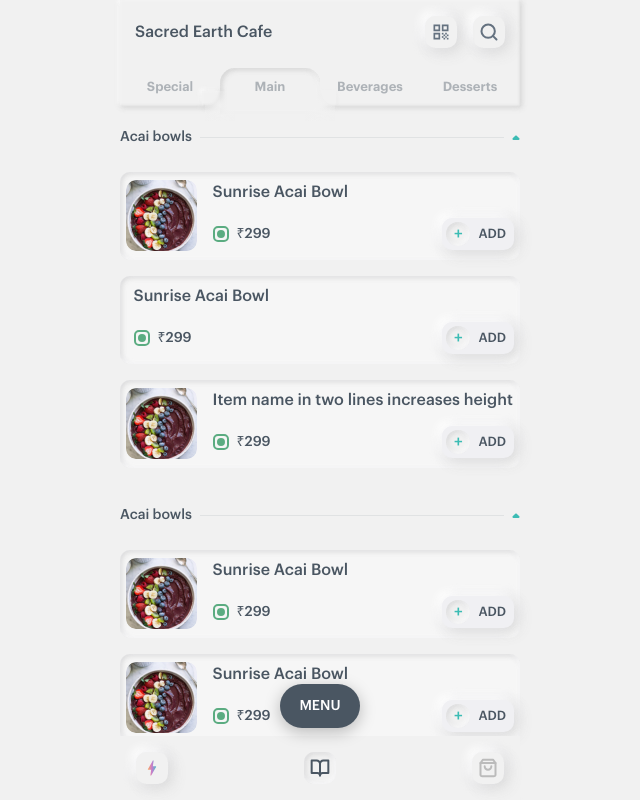
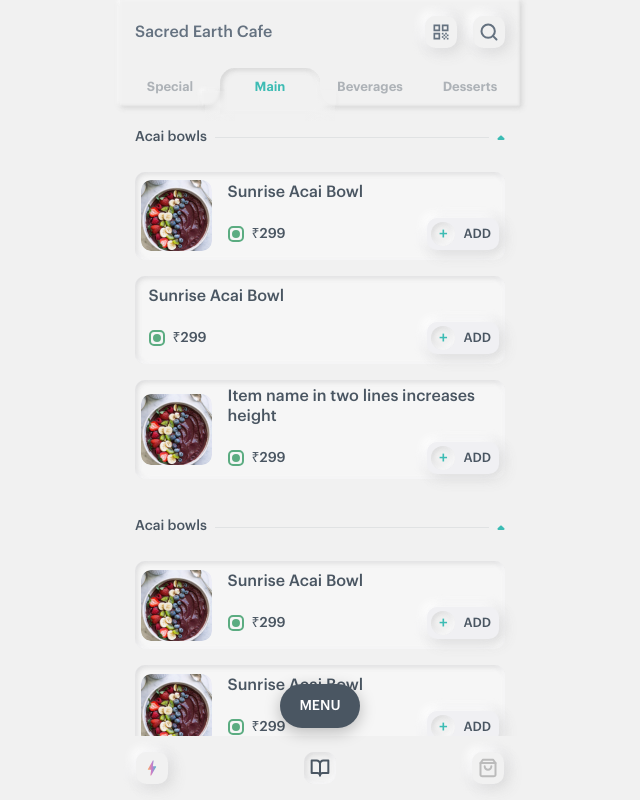
Before and after one commit to melnyk-cto/toastapp, a React (Create React App) app: page / in a window 1280 px wide. Shown: the top 800 px of the page, without its empty margins (320-960 px from the left). Built offline with nearby package versions, Linux system fonts and the light colour scheme.

Commit message:
fix: digit input

```diff
--- a/src/components/App/App.module.scss
+++ b/src/components/App/App.module.scss
@@ -8,7 +8,7 @@
 }
 
 main {
-  width:       100%;
-  flex:        1 0 auto;
-  padding-top: 106px;
+  width:   100%;
+  flex:    1 0 auto;
+  padding: 106px 15px 0 15px;
 }
--- a/src/components/common/Header/Header.module.scss
+++ b/src/components/common/Header/Header.module.scss
@@ -23,6 +23,7 @@
     justify-content: space-between;
     h3 {
       margin-bottom: 0;
+      color:         #657280;
     }
     ul {
       display:         flex;
@@ -70,7 +71,8 @@
         border-radius: 10px;
         width:         25%;
         position:      relative;
-        &.active:before {
+        &.active {
+          &:before {
             content:       '';
             display:       block;
             background:    #f1f1f1;
@@ -87,8 +89,9 @@
                            inset 1px 1px 2px rgba(255, 255, 255, 0.3),
                            inset -1px -1px 2px rgba(212, 212, 212, 0.5);
             border-radius: 15px 15px 0 0;
+          }
           a {
-            opacity: 1;
+            opacity: 0.99;
             color:   #3cbcb4;
           }
         }
--- a/src/components/pages/onBoarding/Register/Register.jsx
+++ b/src/components/pages/onBoarding/Register/Register.jsx
@@ -57,7 +57,7 @@
                     <option key={code} value={code}>{code}</option>
                   ))}
                 </select>
-                <input type='text'
+                <input type='number'
                        required
                        placeholder='Phone number'
                        name='phone'
--- a/src/components/pages/onBoarding/Verify/Verify.jsx
+++ b/src/components/pages/onBoarding/Verify/Verify.jsx
@@ -67,6 +67,14 @@
     window.location = routes.getStarted;
   }
 
+  useEffect(() => {
+    document.body.addEventListener('keyup', function (e) {
+      if (e.keyCode === 8) {
+        window.location = routes.register;
+      }
+    });
+  }, [])
+
   return (
     <main className={`${styles.register} ${styles.verify}`}>
       <section>
@@ -83,7 +91,7 @@
               <div className={styles.digit}>
                 {digits.map((digit) => (
                   <label key={digit} className='digit'>
-                    <input type="text"
+                    <input type="number"
                            maxLength={1}
                            name={`digit${digit}`}
                            value={formInput[`digit${digit}`]}
--- a/src/index.scss
+++ b/src/index.scss
@@ -163,6 +163,7 @@
       text-align:       center;
       text-transform:   uppercase;
       background-color: #e8dfe4;
+      padding:       10px;
       box-shadow:       inset -2px 2px 4px rgba(186, 178, 182, 0.2),
                         inset 2px -2px 4px rgba(186, 178, 182, 0.2),
                         inset -2px -2px 4px rgba(255, 255, 255, 0.9),
```
Lines whose indentation alone changed are shown as unchanged.
